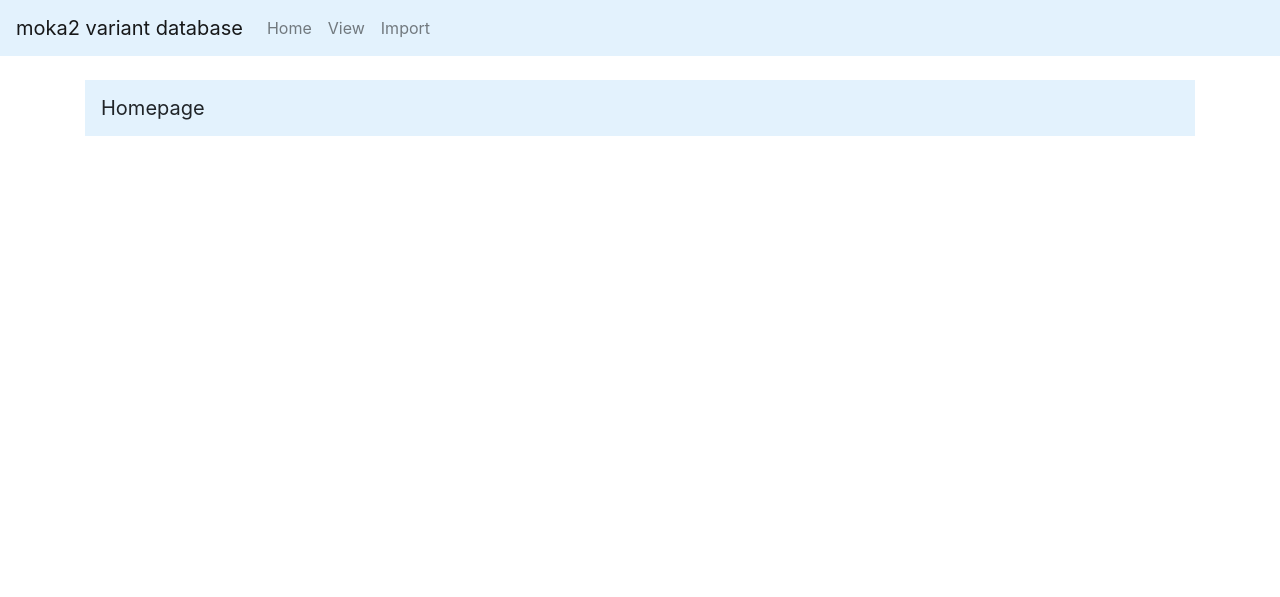
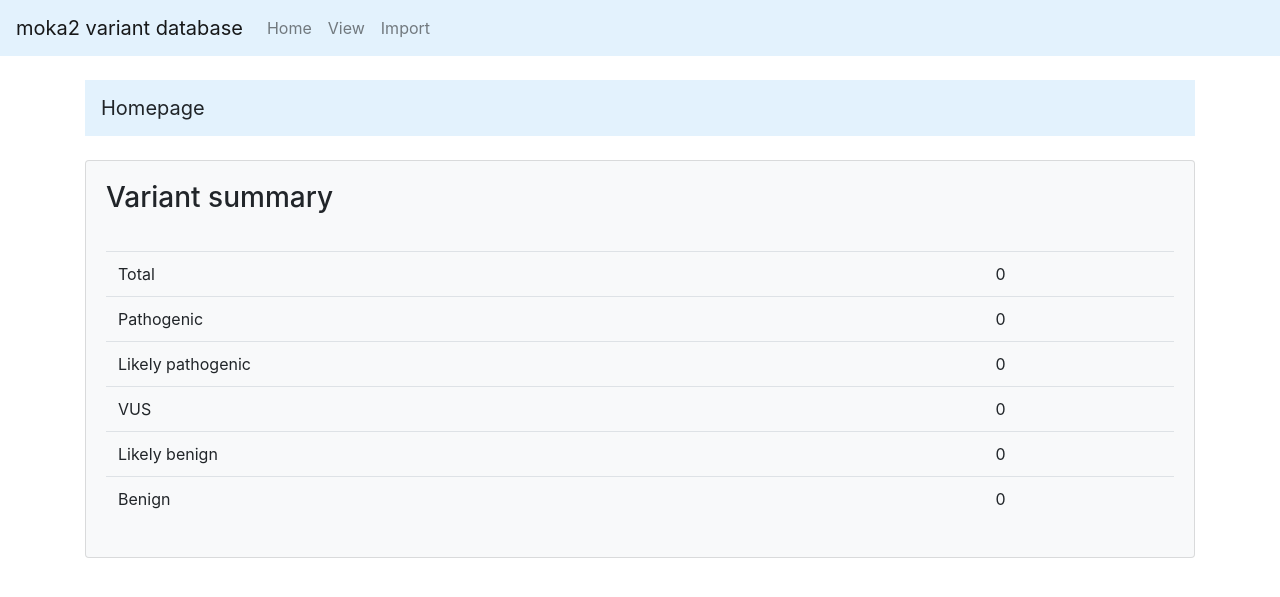
Before and after one commit to Graeme-Smith/moka2, a Django app: page / in a window 1280 px wide. Shown: the top 597 px of the page. Run offline with Django 3.2, Linux system fonts and the light colour scheme; data that the repository does not hold is empty; some libraries are stand-ins or nearby versions.

Commit message:
Make summary of classifications on home page

```diff
--- a/variant_db/templates/variant_db/home.html
+++ b/variant_db/templates/variant_db/home.html
@@ -6,4 +6,38 @@
   </nav>
   <br>
 
+  <div class="card bg-light">
+    <div class="card-body">
+      <h3 class="card-title">Variant summary</h3>
+      <br>
+      <table class="table">
+        <tr>
+          <td>Total</td>
+          <td>{{ counts.num_total }}</td>
+        </tr>
+        <tr>
+          <td>Pathogenic</td>
+          <td>{{ counts.num_p }}</td>
+        </tr>
+        <tr>
+          <td>Likely pathogenic</td>
+          <td>{{ counts.num_lp }}</td>
+        </tr>
+        <tr>
+          <td>VUS</td>
+          <td>{{ counts.num_vus }}</td>
+        </tr>
+        <tr>
+          <td>Likely benign</td>
+          <td>{{ counts.num_lb }}</td>
+        </tr>
+        <tr>
+          <td>Benign</td>
+          <td>{{ counts.num_b }}</td>
+        </tr>
+      </table>
+
+    </div>
+  </div>
+
 {% endblock %}
--- a/variant_db/views.py
+++ b/variant_db/views.py
@@ -6,7 +6,18 @@ import datetime
 
 # Create your views here.
 def home(request):
-    return render(request, 'variant_db/home.html', {})
+    total_classifications = Classification.objects.all()
+
+    num_classification = {
+        'num_total': len(total_classifications),
+        'num_b': len(total_classifications.filter(classification='1')),
+        'num_lb': len(total_classifications.filter(classification='2')),
+        'num_vus': len(total_classifications.filter(classification='3')),
+        'num_lp': len(total_classifications.filter(classification='4')),
+        'num_p': len(total_classifications.filter(classification='5'))
+    }
+
+    return render(request, 'variant_db/home.html', {'counts': num_classification})
 
 
 def view(request):
```
